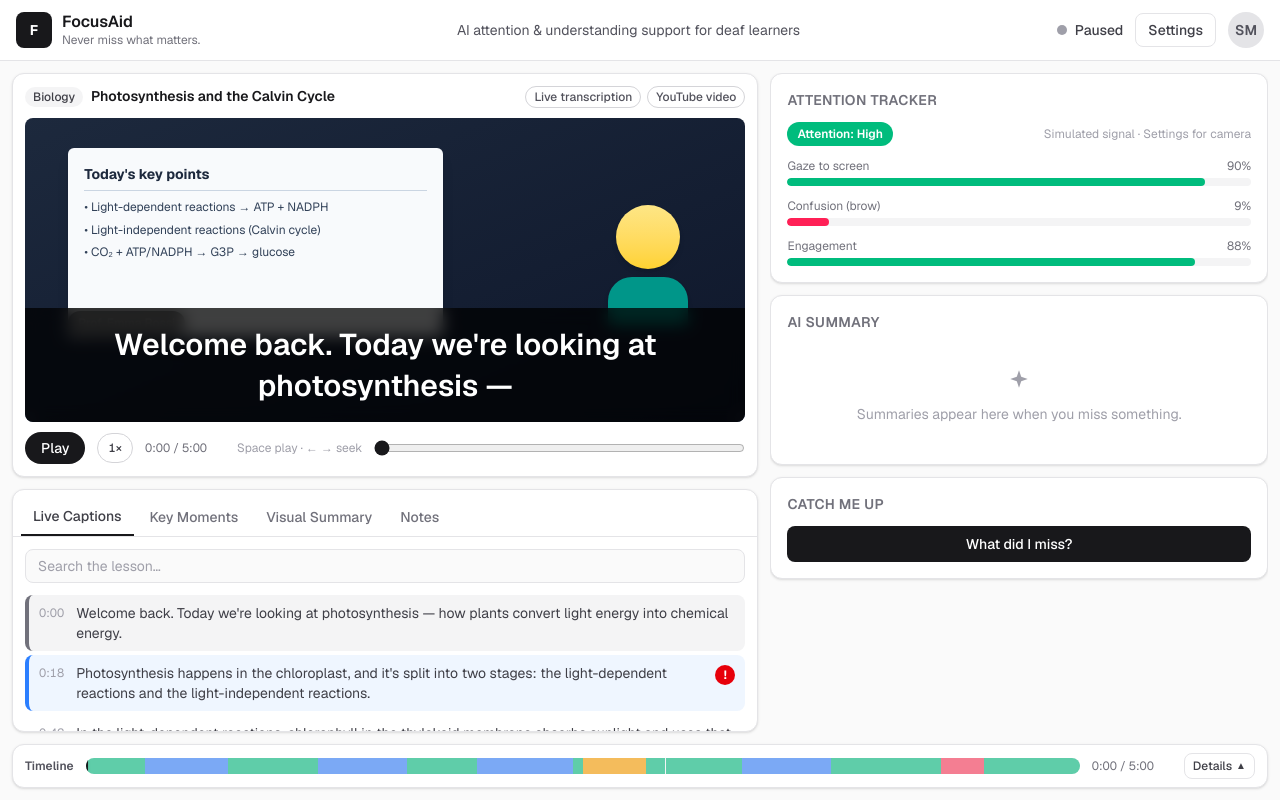
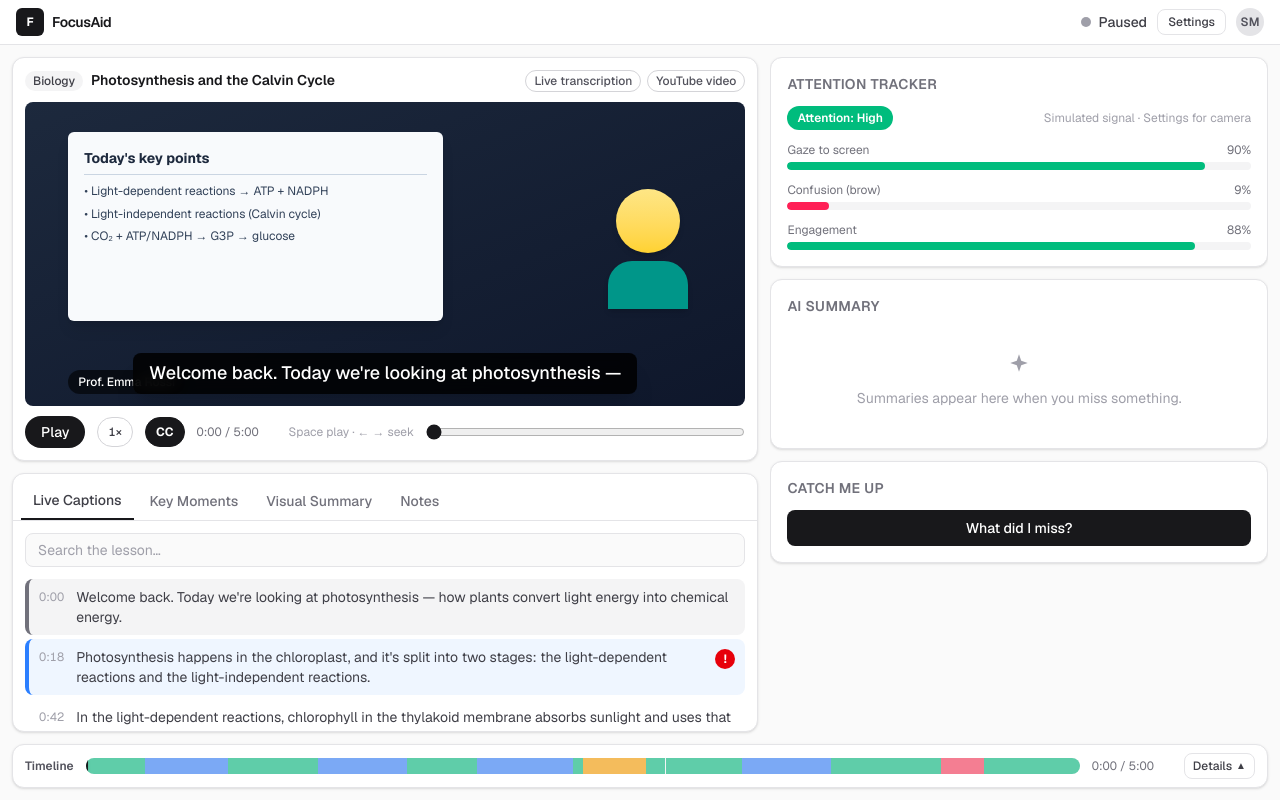
Before and after one commit to AurelianVIII/BAINSA-Hackathon-2026, a Next.js app: page / in a window 1280 px wide. Built offline with nearby package versions, Linux system fonts and the light colour scheme.

Commit message:
feat(ui): slim header and replace bulky video caption blur with compact floating subtitles and CC toggle

```diff
--- a/src/components/layout/Header.tsx
+++ b/src/components/layout/Header.tsx
@@ -20,31 +20,22 @@ export function Header({
   const [isSettingsOpen, setIsSettingsOpen] = useState(false);
 
   return (
-    <header className="flex shrink-0 items-center justify-between gap-4 border-b border-zinc-200 bg-white px-4 py-3 dark:border-zinc-800 dark:bg-zinc-950">
-      <div className="flex items-center gap-2.5">
-        <div className="flex h-9 w-9 shrink-0 items-center justify-center rounded-lg bg-zinc-900 text-sm font-bold text-white dark:bg-zinc-100 dark:text-zinc-900">
+    <header className="flex shrink-0 items-center justify-between gap-4 border-b border-zinc-200 bg-white px-4 py-2 dark:border-zinc-800 dark:bg-zinc-950">
+      <div className="flex items-center gap-2">
+        <div className="flex h-7 w-7 shrink-0 items-center justify-center rounded-md bg-zinc-900 text-xs font-bold text-white dark:bg-zinc-100 dark:text-zinc-900">
           F
         </div>
-        <div>
-          <h1 className="text-base font-semibold leading-tight text-zinc-900 dark:text-zinc-50">
-            FocusAid
-          </h1>
-          <p className="text-xs text-zinc-500 dark:text-zinc-400">
-            Never miss what matters.
-          </p>
-        </div>
+        <span className="text-sm font-semibold tracking-tight text-zinc-900 dark:text-zinc-50">
+          FocusAid
+        </span>
       </div>
 
-      <p className="hidden text-sm text-zinc-600 lg:block dark:text-zinc-300">
-        AI attention &amp; understanding support for deaf learners
-      </p>
-
-      <div className="flex items-center gap-3">
+      <div className="flex items-center gap-2.5">
         <LiveIndicator isLive={isLive} />
         <button
           type="button"
           onClick={() => setIsSettingsOpen(true)}
-          className="rounded-lg border border-zinc-200 px-3 py-1.5 text-sm font-medium text-zinc-700 hover:bg-zinc-50 focus-visible:outline-2 focus-visible:outline-offset-2 focus-visible:outline-zinc-900 dark:border-zinc-700 dark:text-zinc-200 dark:hover:bg-zinc-900"
+          className="rounded-lg border border-zinc-200 px-2.5 py-1 text-xs font-medium text-zinc-700 hover:bg-zinc-50 focus-visible:outline-2 focus-visible:outline-offset-2 focus-visible:outline-zinc-900 dark:border-zinc-700 dark:text-zinc-200 dark:hover:bg-zinc-900"
         >
           Settings
         </button>
@@ -56,7 +47,7 @@ export function Header({
         />
         <div
           aria-hidden
-          className="flex h-9 w-9 shrink-0 items-center justify-center rounded-full bg-zinc-200 text-sm font-semibold text-zinc-600 dark:bg-zinc-800 dark:text-zinc-300"
+          className="flex h-7 w-7 shrink-0 items-center justify-center rounded-full bg-zinc-200 text-xs font-semibold text-zinc-600 dark:bg-zinc-800 dark:text-zinc-300"
         >
           SM
         </div>
--- a/src/components/video/VideoPanel.tsx
+++ b/src/components/video/VideoPanel.tsx
@@ -115,6 +115,7 @@ export function VideoPanel({
     videoId: string;
     message: string;
   } | null>(null);
+  const [showCaptions, setShowCaptions] = useState(true);
 
   const playerContainerRef = useRef<HTMLDivElement | null>(null);
   /** Set only once the player is ready to take commands. */
@@ -409,27 +410,31 @@ export function VideoPanel({
               <div className="h-16 w-16 rounded-full bg-gradient-to-b from-amber-200 to-amber-300 shadow-md" />
               <div className="h-12 w-20 rounded-t-3xl bg-teal-600 shadow-md" />
             </div>
-            <span className="absolute bottom-[calc(26%+0.5rem)] left-[6%] rounded-full bg-black/60 px-2.5 py-1 text-xs font-medium text-white backdrop-blur-sm">
+            <span className="absolute bottom-3 left-[6%] rounded-full bg-black/60 px-2.5 py-1 text-xs font-medium text-white backdrop-blur-sm">
               Prof. Emma Rossi
             </span>
           </>
         )}
 
-        {/* Burned-in captions. Fixed height so the stage does not jump as
-            chunks change length. Stays on top of a real video too — this is
-            an accessibility product, the captions are the hero element
-            regardless of what is playing underneath. */}
-        <div className="absolute inset-x-0 bottom-0 flex min-h-[26%] items-center justify-center bg-black/75 px-6 py-4 backdrop-blur-sm">
-          {caption || !captionNotice ? (
-            <p className="line-clamp-2 text-center text-2xl font-semibold leading-snug text-white xl:text-3xl">
-              {caption?.text ?? ""}
-            </p>
-          ) : (
-            <p role="status" className="text-center text-base font-medium text-white/75">
-              {captionNotice}
-            </p>
-          )}
-        </div>
+        {/* Floating compact captions. Sleek, unobtrusive badge that only covers
+            minimal space when text is active, leaving the rest of the video fully visible. */}
+        {showCaptions && (caption || captionNotice) && (
+          <div className="pointer-events-none absolute inset-x-0 bottom-3 flex justify-center px-4">
+            {caption ? (
+              <div className="max-w-2xl rounded-lg bg-black/85 px-4 py-2 text-center shadow-xl backdrop-blur-sm transition-all duration-150">
+                <p className="line-clamp-2 text-sm font-medium leading-snug text-white drop-shadow sm:text-base md:text-lg">
+                  {caption.text}
+                </p>
+              </div>
+            ) : captionNotice ? (
+              <div className="max-w-md rounded-md bg-black/80 px-3 py-1 text-center shadow backdrop-blur-sm">
+                <p role="status" className="text-xs font-medium text-zinc-300">
+                  {captionNotice}
+                </p>
+              </div>
+            ) : null}
+          </div>
+        )}
       </div>
 
       {/* Controls */}
@@ -448,6 +453,19 @@ export function VideoPanel({
           className="rounded-full border border-zinc-300 px-2.5 py-1.5 text-xs font-medium tabular-nums text-zinc-700 hover:bg-zinc-50 focus-visible:outline-2 focus-visible:outline-offset-2 focus-visible:outline-zinc-900 dark:border-zinc-700 dark:text-zinc-200 dark:hover:bg-zinc-800"
         >
           {speed}×
+        </button>
+        <button
+          type="button"
+          onClick={() => setShowCaptions((prev) => !prev)}
+          aria-pressed={showCaptions}
+          title={showCaptions ? "Hide captions" : "Show captions"}
+          className={`rounded-full border px-2.5 py-1.5 text-xs font-bold transition focus-visible:outline-2 focus-visible:outline-offset-2 focus-visible:outline-zinc-900 ${
+            showCaptions
+              ? "border-zinc-900 bg-zinc-900 text-white dark:border-zinc-100 dark:bg-zinc-100 dark:text-zinc-900"
+              : "border-zinc-300 text-zinc-500 hover:bg-zinc-50 dark:border-zinc-700 dark:text-zinc-400 dark:hover:bg-zinc-800"
+          }`}
+        >
+          CC
         </button>
         <span className="w-20 shrink-0 text-xs tabular-nums text-zinc-500 dark:text-zinc-400">
           {formatTime(currentTime)} / {formatTime(duration)}
```
